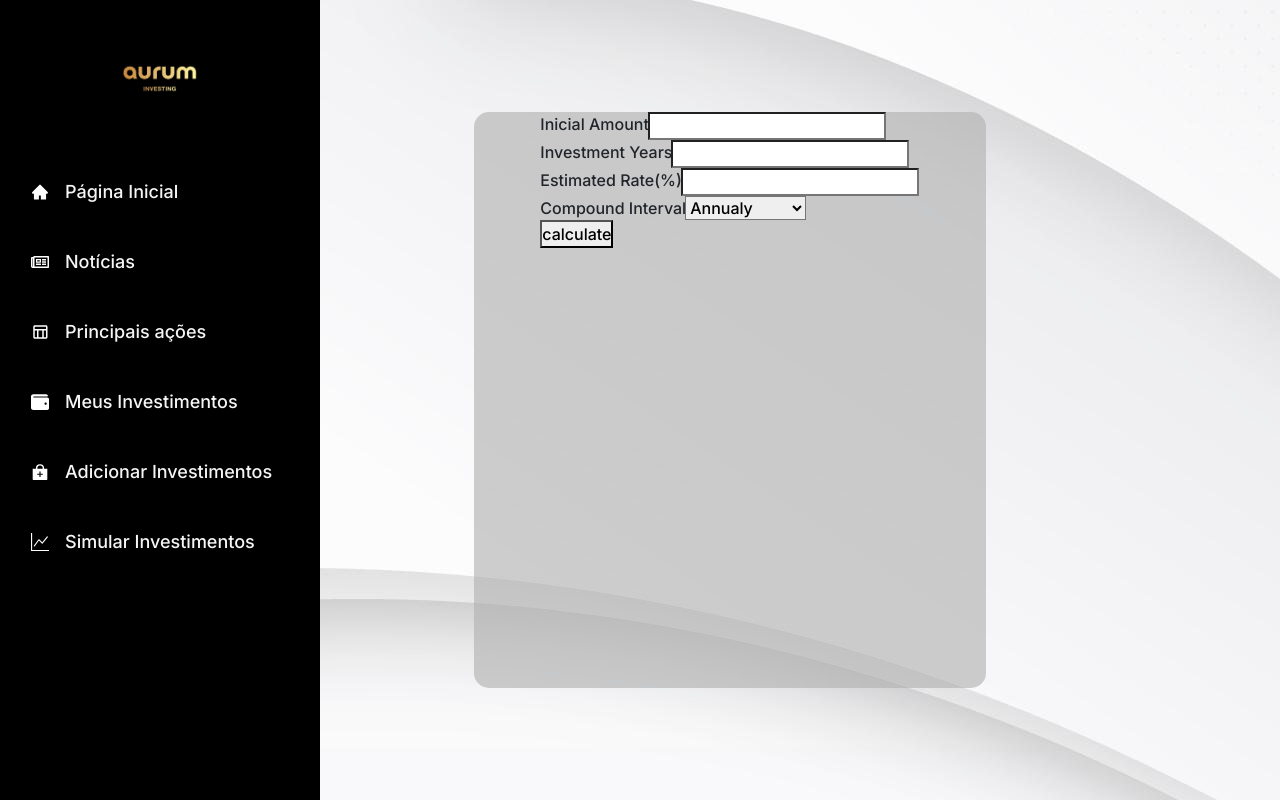
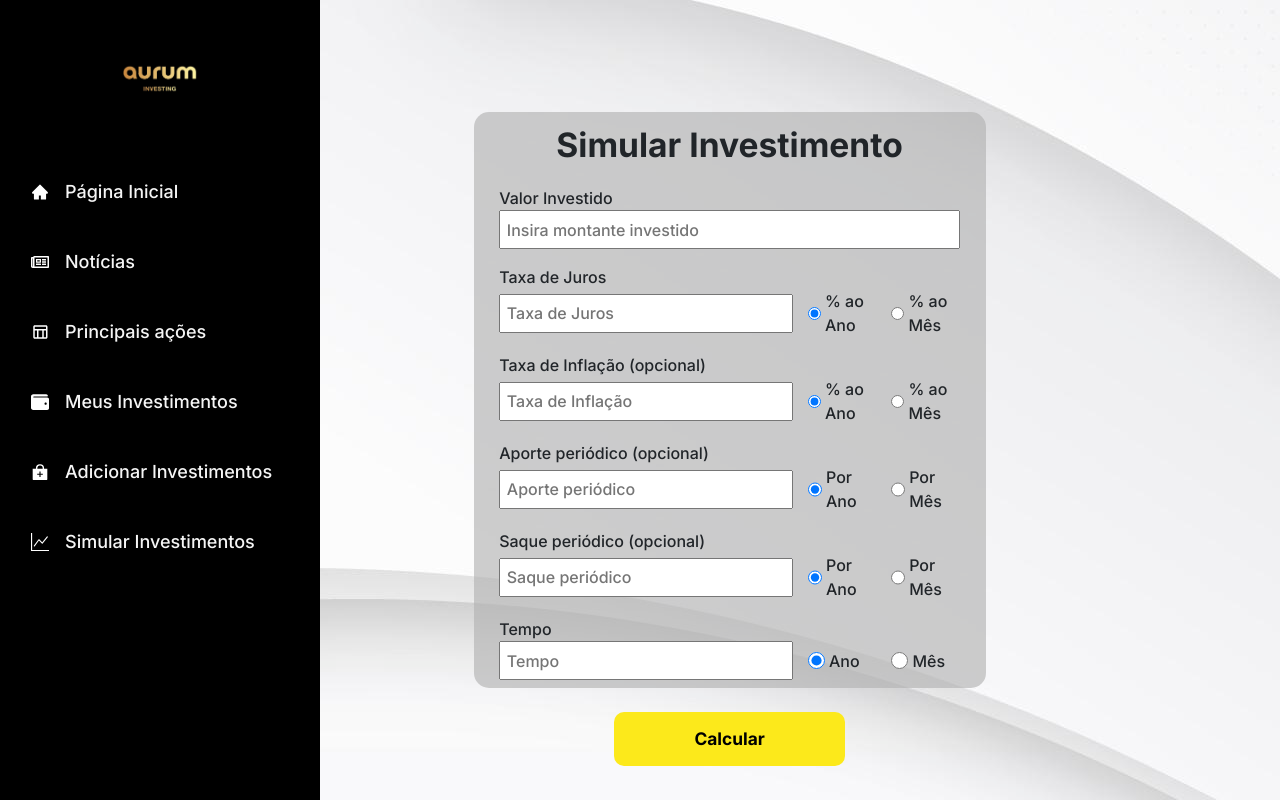
Before and after one commit to joaopflausino/Aurum-Front, a React (Create React App) app: page /si in a window 1280 px wide. Built offline with nearby package versions, Linux system fonts and the light colour scheme.

Commit message:
pagina simulação feita

```diff
--- a/src/Pages/account/Meus_dados.js
+++ b/src/Pages/account/Meus_dados.js
@@ -60,7 +60,7 @@ function MD() {
           </div>
 
           <div className='texto-e-input-md'> {/* DIV RESPONSAVEL PELA LINHA 4 COMPLETA */}
-           <label for='senha'>CPF</label>
+           <label for='cpf'>CPF</label>
             <input id='cpf-md' type="text" name="senha" placeholder="CPF" />
             <div className='check-md'> {/* DIV RESPONSAVEL PELO CHECKBOX */}
               <label className="toggler-wrapper style-27">
--- a/src/Pages/account/account.css
+++ b/src/Pages/account/account.css
@@ -23,7 +23,7 @@
 .h1-meus-dados{
     font-size: 2.1em;
     font-weight: 700;
-    margin: 9% 0px 6% 0px;
+    margin: 5% 0px 6% 0px;
 }
 
 .texto-e-input-md{
@@ -73,8 +73,8 @@
 }
 
 .botao-salvar{
-    width: 50%;
-    padding: 16px 0px;
+    width: 45%;
+    padding: 14px 0px;
     margin-top: 5%;
     border:none;
     border-radius: 10px;
--- a/src/Pages/simulate-investment/Simular_investimentos.js
+++ b/src/Pages/simulate-investment/Simular_investimentos.js
@@ -12,32 +12,101 @@ function SI() {
       <Navbar />
         <div className='main-si'>
           <div className='container-si'>
-            <form className='compound-form'>
-            <div className='input-group'>
-              <label for='initialamount'>Inicial Amount</label>
-              <input type="number" id="initialamount"></input>
+
+            <h3 className='h3-si'>Simular Investimento</h3>
+
+            <div className='texto-e-input-si-first'>
+              <label for='valor-investido'>Valor Investido</label>
+              <input id='valor-investido' type="text" name="valor-investido" placeholder="Insira montante investido" />
             </div>
-            <div className='input-group'>
-              <label for='years'>Investment Years</label>
-              <input type="number" id="initialamount"></input>
+
+            <div className='texto-e-input-si'>
+              <label for='taxa-juros'>Taxa de Juros</label>
+              <div className='checkbox-e-texto-si'>    {/* DIV RESPONSAVEL PELO INPUT + CHECKBOX */}
+                <input id='taxa-juros' type="text" name="taxa-juros" placeholder="Taxa de Juros" />
+                <div className='checkbox-si'>
+                  <div className='dois-checkbox'>
+                    <input name="taxa-juros" type="radio" id="taxa-juros1" checked />
+                    <label for="taxa-juros">% ao Ano</label>
+                  </div>
+                  <div className='dois-checkbox'>
+                    <input name="taxa-juros" type="radio" id="taxa-juros1" class="custom-radio"/>
+                    <label for="taxa-juros">% ao Mês</label>
+                  </div>
+                </div>
+              </div>
             </div>
-            <div className='input-group'>
-              <label for='rates'>Estimated Rate(%)</label>
-              <input type="number" id="initialamount"></input>
+
+            <div className='texto-e-input-si'>
+              <label for='taxa-inflacao'>Taxa de Inflação (opcional)</label>
+              <div className='checkbox-e-texto-si'>    {/* DIV RESPONSAVEL PELO INPUT + CHECKBOX */}
+              <input id='taxa-inflacao' type="text" name="taxa-inflacao" placeholder="Taxa de Inflação" />
+                <div className='checkbox-si'>
+                  <div className='dois-checkbox'>
+                    <input name="taxa-inflacao"  type="radio" id="taxa-inflacao1" checked />
+                    <label for="taxa-inflacao">% ao Ano</label>
+                  </div>
+                  <div className='dois-checkbox'>
+                    <input name="taxa-inflacao"  type="radio" id="taxa-inflacao1" class="custom-radio"/>
+                    <label for="taxa-inflacao">% ao Mês</label>
+                  </div>
+                </div>
+              </div>
             </div>
-            <div className='input-group'>
-              <label for='amount'>Compound Interval</label>
-              <select id="compound">
-                <option value='1'>Annualy</option>
-                <option value='2'>Semiannualy</option>
-                <option value='4'>Quartely</option>
-                <option value='12'>Monthly</option>
-              </select>
+
+            <div className='texto-e-input-si'>
+             <label for='aporte-periodico'>Aporte periódico (opcional)</label>
+              <div className='checkbox-e-texto-si'>    {/* DIV RESPONSAVEL PELO INPUT + CHECKBOX */}
+                <input id='aporte-periodico' type="text" name="aporte-periodico" placeholder="Aporte periódico" />
+                <div className='checkbox-si'>
+                  <div className='dois-checkbox'>
+                    <input name="aporte-periodico" type="radio" id="aporte-periodico1" checked />
+                    <label for="aporte-periodico">Por Ano</label>
+                  </div>
+                  <div className='dois-checkbox'>
+                    <input name="aporte-periodico" type="radio" id="aporte-periodico1" class="custom-radio"/>
+                    <label for="aporte-periodico">Por Mês</label>
+                  </div>
+                </div>
+              </div>
             </div>
-            <div className='input-group'>
-              <button>calculate</button>
+
+            <div className='texto-e-input-si'>
+              <label for='saque-periodico'>Saque periódico (opcional)</label>
+              <div className='checkbox-e-texto-si'>    {/* DIV RESPONSAVEL PELO INPUT + CHECKBOX */}
+                <input id='saque-periodico' type="text" name="saque-periodico" placeholder="Saque periódico" />
+                <div className='checkbox-si'>
+                  <div className='dois-checkbox'>
+                    <input name="saque-periodico" type="radio" id="saque-periodico1" checked />
+                    <label for="saque-periodico">Por Ano</label>
+                  </div>
+                  <div className='dois-checkbox'>
+                    <input name="saque-periodico" type="radio" id="saque-periodico1" class="custom-radio"/>
+                    <label for="saque-periodico">Por Mês</label>
+                  </div>
+                </div>
+              </div>
             </div>
-            </form>
+
+            <div className='texto-e-input-si'>
+              <label for='tempo'>Tempo</label>
+              <div className='checkbox-e-texto-si'>    {/* DIV RESPONSAVEL PELO INPUT + CHECKBOX */}
+                <input id='tempo' type="text" name="tempo" placeholder="Tempo" />
+                <div className='checkbox-si'>
+                  <div className='dois-checkbox'>
+                    <input name="tempo" type="radio" id="tempo1" checked />
+                    <label for="tempo">Ano</label>
+                  </div>
+                  <div className='dois-checkbox'>
+                    <input name="tempo" type="radio" id="tempo1" class="custom-radio"/>
+                    <label for="box-shadow">Mês</label>
+                  </div>
+                </div>
+              </div>
+            </div>
+
+            <button className='botao-calcular'>Calcular</button>
+
           </div>
         </div>
 
--- a/src/Pages/simulate-investment/simulate.css
+++ b/src/Pages/simulate-investment/simulate.css
@@ -19,3 +19,106 @@
     outline: none;
     flex-direction: column;
 }
+
+.h3-si{
+    padding: 1vw;
+    font-size: 2.1em;
+    font-weight: 700;
+}
+
+.texto-e-input-si-first{
+    width: 90%;
+    display: flex;
+    flex-direction:row;
+    align-items: flex-start;
+    justify-content:center;
+    flex-direction: column;
+    margin-bottom: 2vh;
+}
+
+.texto-e-input-si-first >input{
+    width: 100%;
+    padding: 0.7vh;
+    outline: none;
+}
+
+.texto-e-input-si{
+    width: 90%;
+    display: flex;
+    flex-direction:row;
+    align-items: flex-start;
+    justify-content:center;
+    flex-direction: column;
+    margin-bottom: 2vh;
+}
+
+#aporte-periodico,
+#taxa-juros,
+#taxa-inflacao,
+#saque-periodico,
+#tempo{
+    width: 70%;
+}
+
+#aporte-periodico1,
+#taxa-juros1,
+#taxa-inflacao1,
+#saque-periodico1,
+#tempo1{
+    width: 17px;
+    height: 17px;
+    margin: 0px 4px 0px 15px;
+}
+
+.dois-checkbox{
+    width: 100%;
+    display: flex;
+    align-items: center;
+    justify-content:flex-start;
+    flex-direction: row;
+}
+
+
+.checkbox-e-texto-si{
+    width: 100%;
+    display: flex;
+    align-items: center;
+    justify-content:flex-start;
+    flex-direction: row;
+}
+
+.checkbox-e-texto-si > input{
+    padding: 0.7vh;
+    outline: none;
+}
+
+
+.checkbox-si{
+    width: 40%;
+    display: flex;
+    align-items: center;
+    justify-content:center;
+    flex-direction: row;
+}
+
+
+
+
+
+
+
+
+
+
+.botao-calcular{
+    width: 45%;
+    padding: 14px 0px;
+    margin-top: 2vh;
+    border:none;
+    border-radius: 10px;
+    outline: none;
+    font-size: 13pt;
+    background: #fce91b;
+    font-weight: 800;
+    cursor: pointer;
+}
```
